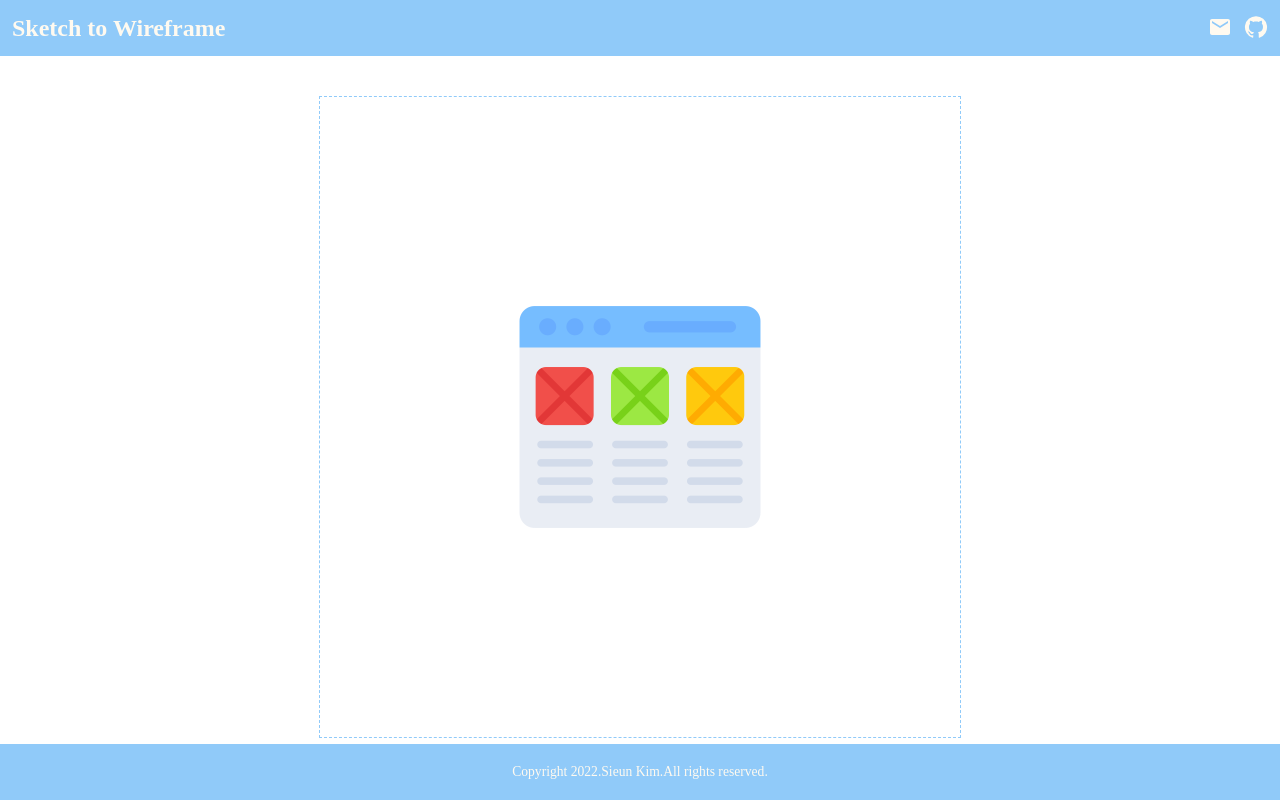
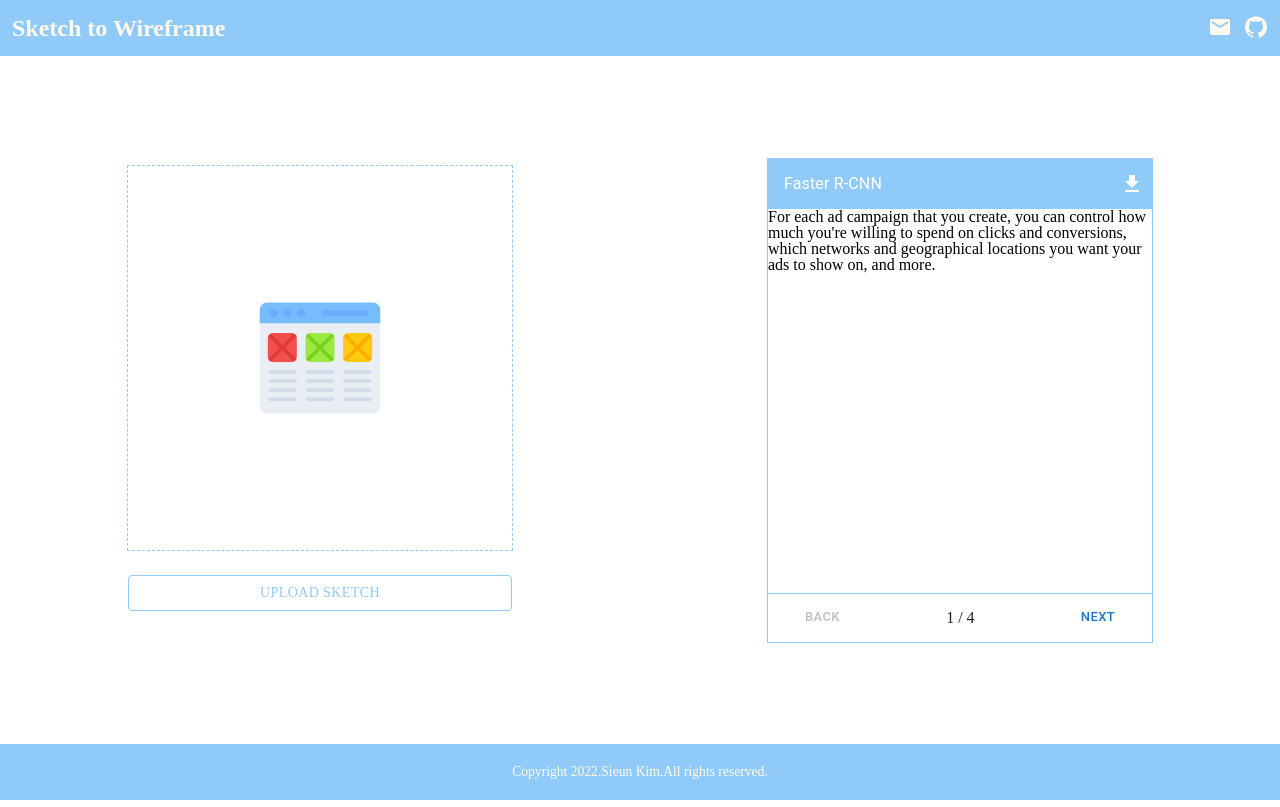
Before and after one commit to sieukim/sketch-to-wireframe, a React (Create React App) app in the folder front-end/: page / in a window 1280 px wide. Built offline with nearby package versions, Linux system fonts and the light colour scheme.

Commit message:
[FE] Result 컴포넌트 구현, 반응형 css 적용

```diff
--- a/front-end/package.json
+++ b/front-end/package.json
@@ -6,6 +6,7 @@
     "@emotion/react": "^11.9.0",
     "@emotion/styled": "^11.8.1",
     "@mui/icons-material": "^5.8.0",
+    "@mui/lab": "^5.0.0-alpha.82",
     "@mui/material": "^5.8.0",
     "@testing-library/jest-dom": "^5.16.4",
     "@testing-library/react": "^13.2.0",
--- a/front-end/src/App.css
+++ b/front-end/src/App.css
@@ -3,6 +3,7 @@
     --header-color: #90caf9;
     --footer-color: #90caf9;
     --button-color: #90caf9;
+    --loading-color: grey;
     --border-color: #90caf9;
 }
 
@@ -44,8 +45,6 @@ footer {
     font-family: "Hiragino Maru Gothic Pro", cursive;
     font-size: 1.7vh;
     line-height: 7vh;
-    position: fixed;
-    bottom: 0;
 }
 
 /* Container css */
@@ -54,6 +53,7 @@ footer {
     flex-direction: column;
     align-items: center;
     width: 100%;
+    min-height: 76vh;
     background: var(--bg-color);
 }
 
@@ -61,19 +61,19 @@ footer {
     display: flex;
     flex-direction: column;
     align-items: center;
-    width: 50vw;
+    justify-content: center;
+    width: 60vw;
+    height: 90vw;
 }
 
 .upload-box {
     display: flex;
     align-items: center;
     justify-content: center;
-    width: 50vw;
-    height: 50vw;
+    width: 60vw;
+    height: 60vw;
     border: 1px dashed var(--border-color);
-    margin-bottom: 3vh;
 }
-
 
 .upload img {
     max-width: 100%;
@@ -86,9 +86,55 @@ img.default {
 }
 
 .upload label {
-    width: 50vw;
+    width: 60vw;
     color: var(--button-color) !important;
     font-family: "Hiragino Maru Gothic Pro", cursive !important;
     border-color: var(--button-color) !important;
-    margin-bottom: 1vh;
+    margin: 3vh 0 3vh 0;
 }
+
+.result {
+    width: 60vw;
+    height: 90vw;
+}
+
+.result svg {
+    color: white;
+}
+
+/* web */
+@media only screen and (min-width: 1024px) {
+    /* web css */
+    .container {
+        flex-direction: row;
+        align-items: center;
+        justify-content: space-around;
+    }
+
+    .upload {
+        width: 30vw;
+        height: 40vw;
+    }
+
+    .upload-box {
+        width: 30vw;
+        height: 30vw;
+    }
+
+    img.default {
+        width: 10vw;
+        height: 10vw;
+    }
+
+    .upload label {
+        width: 30vw;
+    }
+
+    .result {
+        display: flex;
+        align-items: center;
+        justify-content: center;
+        width: 30vw;
+        height: 40vw;
+    }
+}
--- a/front-end/src/App.tsx
+++ b/front-end/src/App.tsx
@@ -1,15 +1,19 @@
-import React from 'react';
+import React, {useState} from 'react';
 import './App.css';
 import {Header} from "./components/Header";
 import {Footer} from "./components/Footer";
 import {Upload} from "./components/Upload";
+import {Result} from "./components/Result";
 
 function App() {
+  // detection result
+  const [result, setResult] = useState<JSON | undefined>(undefined);
 
   return (<>
     <Header/>
     <div className="container">
-      <Upload/>
+      <Upload setResult={setResult}/>
+      <Result result={result}/>
     </div>
     <Footer/>
   </>);
--- /dev/null
+++ b/front-end/src/components/Result.tsx
@@ -0,0 +1,24 @@
+import {useEffect} from "react";
+import {Stepper} from "../utils/Stepper";
+
+// current screen width
+const [screenWidth] = [window.innerWidth];
+
+type ResultProps = {
+    result: JSON | undefined;
+}
+
+export function Result({result}: ResultProps) {
+    useEffect(() => {
+        console.log(result);
+    }, [result])
+
+    const width = screenWidth >= 1024 ? '30vw' : '60vw';
+    const height = screenWidth >= 1024 ? '30vw' : '60vw';
+
+    return (
+        <div className="result">
+            <Stepper width={width} height={height}/>
+        </div>
+    )
+}
--- a/front-end/src/components/Upload.tsx
+++ b/front-end/src/components/Upload.tsx
@@ -2,13 +2,20 @@ import {Box, Button} from "@mui/material";
 import React, {ChangeEvent, useEffect, useState} from "react";
 import {upload} from "../modules/api";
 
-export function Upload() {
+type UploadProps = {
+    setResult: Function;
+}
+
+export function Upload({setResult}: UploadProps) {
     // image file
     const [file, setFile] = useState<File | undefined>(undefined);
     // image url
     const [url, setUrl] = useState<string>("/images/default.png");
     // image class
     const [className, setClassName] = useState<string>('default');
+
+    // loading
+    const [loading, setLoading] = useState<boolean>(false);
 
     // input onChange handler
     const onChangeInput = async (event: ChangeEvent<HTMLInputElement>) => {
@@ -17,8 +24,10 @@ export function Upload() {
         if (files && files[0]) {
             setFile(files[0]);
             setClassName('');
+            setLoading(true);
             const result = await upload(files[0]);
-            console.log(result);
+            setResult(result);
+            setLoading(false);
         }
     }
 
@@ -45,8 +54,10 @@ export function Upload() {
             <Button
                 variant="outlined"
                 component="label"
+                disabled={loading}
+                className={loading ? 'upload-loading' : ''}
             >
-                Upload Sketch
+                {loading ? 'Loading...' : 'Upload Sketch'}
                 <input
                     type="file"
                     hidden
--- /dev/null
+++ b/front-end/src/utils/Stepper.tsx
@@ -0,0 +1,118 @@
+import * as React from 'react';
+import Box from '@mui/material/Box';
+import {useTheme} from '@mui/material/styles';
+import MobileStepper from '@mui/material/MobileStepper';
+import Paper from '@mui/material/Paper';
+import Typography from '@mui/material/Typography';
+import Button from '@mui/material/Button';
+import KeyboardArrowLeft from '@mui/icons-material/KeyboardArrowLeft';
+import KeyboardArrowRight from '@mui/icons-material/KeyboardArrowRight';
+import {IconButton} from "@mui/material";
+import {Download} from "@mui/icons-material";
+
+const steps = [
+    {
+        label: 'Faster R-CNN',
+        description: `For each ad campaign that you create, you can control how much
+              you're willing to spend on clicks and conversions, which networks
+              and geographical locations you want your ads to show on, and more.`,
+    },
+    {
+        label: 'TOOD',
+        description:
+            'An ad group contains one or more ads which target a shared set of keywords.',
+    },
+    {
+        label: 'YOLOF',
+        description: `Try out different ad text to see what brings in the most customers,
+              and learn how to enhance your ads using features like ad extensions.
+              If you run into any problems with your ads, find out how to tell if
+              they're running and how to resolve approval issues.`,
+    },
+    {
+        label: 'YOLOX',
+        description: `Try out different ad text to see what brings in the most customers,
+              and learn how to enhance your ads using features like ad extensions.
+              If you run into any problems with your ads, find out how to tell if
+              they're running and how to resolve approval issues.`,
+    },
+];
+
+// https://mui.com/material-ui/react-stepper/#main-content
+
+type StepperProps = {
+    width: string;
+    height: string;
+}
+
+export function Stepper({width, height}: StepperProps) {
+    const theme = useTheme();
+    const [activeStep, setActiveStep] = React.useState(0);
+    const maxSteps = steps.length;
+    const themeColor = '#90caf9';
+
+    const handleNext = () => {
+        setActiveStep((prevActiveStep) => prevActiveStep + 1);
+    };
+
+    const handleBack = () => {
+        setActiveStep((prevActiveStep) => prevActiveStep - 1);
+    };
+
+    return (
+        <Box sx={{width, flexGrow: 1, border: `1px solid ${themeColor}`}}>
+            <Paper
+                square
+                elevation={0}
+                sx={{
+                    display: 'flex',
+                    alignItems: 'center',
+                    height: 50,
+                    pl: 2,
+                    bgcolor: themeColor,
+                    color: 'white',
+                    fontWeight: 'bold',
+
+                }}
+            >
+                <Typography>{steps[activeStep].label}</Typography>
+                <IconButton sx={{marginLeft: 'auto'}}>
+                    <Download/>
+                </IconButton>
+            </Paper>
+            <Box sx={{width, height, borderBottom: `1px solid ${themeColor}`}}>
+                {steps[activeStep].description}
+            </Box>
+            <MobileStepper
+                variant="text"
+                steps={maxSteps}
+                position="static"
+                activeStep={activeStep}
+                nextButton={
+                    <Button
+                        size="small"
+                        onClick={handleNext}
+                        disabled={activeStep === maxSteps - 1}
+                    >
+                        Next
+                        {theme.direction === 'rtl' ? (
+                            <KeyboardArrowLeft/>
+                        ) : (
+                            <KeyboardArrowRight/>
+                        )}
+                    </Button>
+                }
+                backButton={
+                    <Button size="small" onClick={handleBack} disabled={activeStep === 0}>
+                        {theme.direction === 'rtl' ? (
+                            <KeyboardArrowRight/>
+                        ) : (
+                            <KeyboardArrowLeft/>
+                        )}
+                        Back
+                    </Button>
+                }
+            />
+        </Box>
+    );
+}
```
Also changed, not shown: 1 other file (tests, documents, lock files or other folders).
